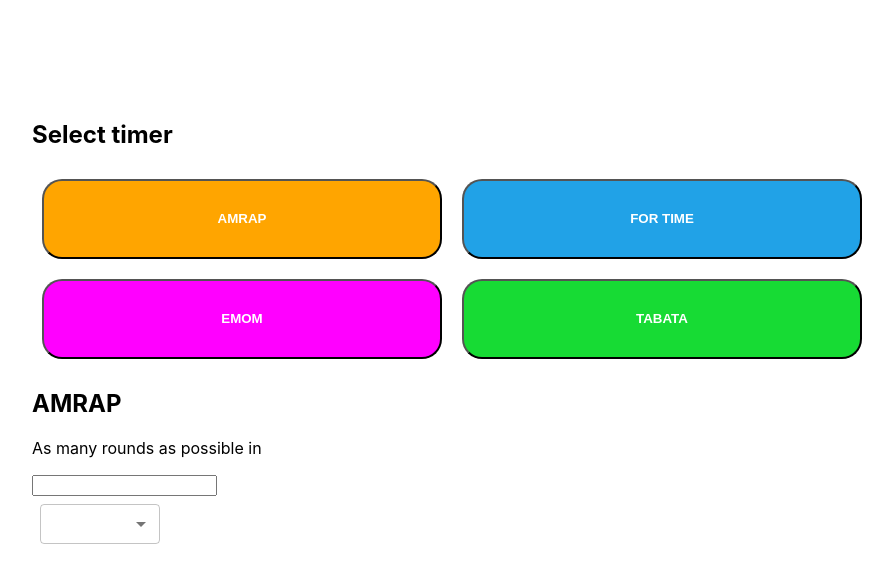
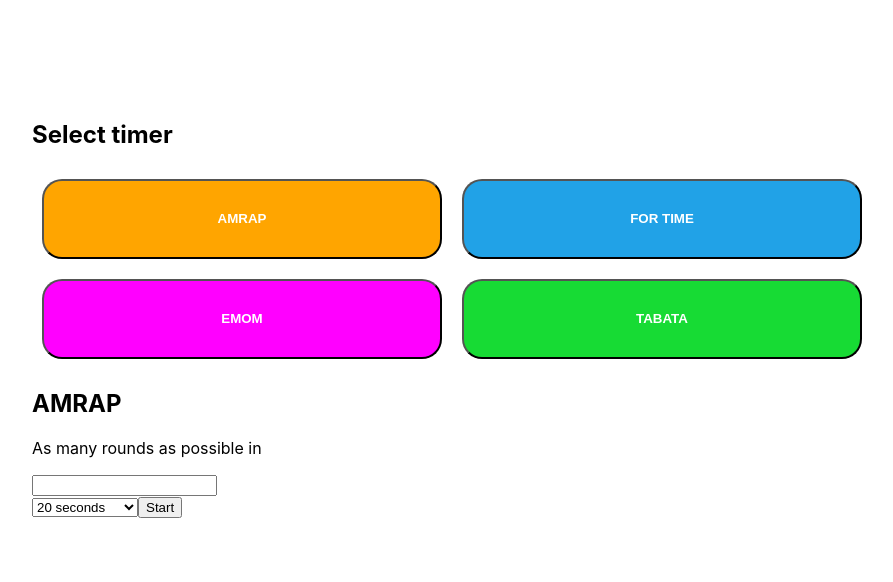
Before and after one commit to gabmor38/Fitness_Timer, a React (Create React App) app: page / in a window 1280 px wide. Both pictures are taken after a click on the button "AMRAP". Shown: the top 582 px of the page, without its empty margins (68-961 px from the left). Built offline with nearby package versions, Linux system fonts and the light colour scheme.

Commit message:
changed the timer to be able to pass to parent

```diff
--- a/src/components/InitializeTimer.jsx
+++ b/src/components/InitializeTimer.jsx
@@ -6,14 +6,19 @@ import Timer from "./Timer";
 export default function Initialize () {
 
   const [selectTimer, setSelectTimer] = useState();
+  const [selectRoundTime, setSelectRoundTime] = useState();
 
   const handleClick = (event) => {
     const buttonId = event.target.id;
-    setSelectTimer(buttonId)
-
+    setSelectTimer(buttonId);
   }
 
-  console.log("T",selectTimer)
+  const getRoundTime = (value) => {
+    console.log("roundTime", value);
+    setSelectRoundTime(value);
+  }
+
+  console.log("T",selectRoundTime)
   return (
     <>
     <div className="mainContainer">
@@ -26,8 +31,11 @@ export default function Initialize () {
       </div>
       <div>
         {selectTimer !== undefined && (
-        <Timer selectTimer={selectTimer}/>
+        <Timer selectTimer={selectTimer} getRounds= {getRoundTime}/>
         )}
+      </div>
+      <div>
+
       </div>
     </div>
 
--- a/src/components/Timer.jsx
+++ b/src/components/Timer.jsx
@@ -13,6 +13,10 @@ export default function Timer (props) {
   const forTime = props.selectTimer === '2';
 
 
+  const inputValue = (e) => {
+    console.log("Ivalue", e.target.value)
+    props.getRounds(e.target.value)
+  }
 
 
   return (
@@ -22,7 +26,7 @@ export default function Timer (props) {
         <div>
           <h2>AMRAP</h2>
           <p>As many rounds as possible in</p>
-          <input type="number" />
+          <input type="number" onChange={inputValue}/>
         </div>
       )}
       {forTime && (
@@ -38,7 +42,7 @@ export default function Timer (props) {
 
       )}
       <div>
-        <Clock/>
+        <Clock />
       </div>
 
 
--- a/src/components/clock.jsx
+++ b/src/components/clock.jsx
@@ -1,36 +1,63 @@
 import React from 'react';
-import InputLabel from '@mui/material/InputLabel';
-import MenuItem from '@mui/material/MenuItem';
-import FormControl from '@mui/material/FormControl';
-import Select from '@mui/material/Select';
+// import InputLabel from '@mui/material/InputLabel';
+// import MenuItem from '@mui/material/MenuItem';
+// import FormControl from '@mui/material/FormControl';
+// import Select from '@mui/material/Select';
 
 export default function clock () {
 
+
+  const handleSubmit = (e) => {
+    e.preventDefault();
+    const select = document.getElementById("timer");
+    const selectedValue = select.value;
+    console.log("Selected value:", selectedValue);
+  }
+
   return (
 
-  <FormControl sx={{ m: 1, minWidth: 120 }} size="small">
-    <InputLabel id="demo-select-small-label"></InputLabel>
-    <Select
-      labelId="demo-select-small-label"
-      id="demo-select-small"
-      value=""
-      label=""
-    >
+    <form onSubmit={handleSubmit}>
+      <select id="timer">
+        <option value={1}>20 seconds </option>
+        <option value={2}>30 seconds </option>
+        <option value={3}>45 seconds </option>
+        <option value={4}>1 minute </option>
+        <option value={5}>1:15 minutes </option>
+        <option value={6}>1:30 minutes </option>
+        <option value={7}>1:45 minutes </option>
+        <option value={8}>2 minutes </option>
+        <option value={9}>02:15 minutes</option>
+        <option value={10}>02:30 minutes</option>
+        <option value={11}>02:45 minutes</option>
+        <option value={12}>3 minutes</option>
+      </select>
+      <input value="Start" type="submit" />
+    </form>
 
-    <MenuItem value={1}>20 seconds</MenuItem>
-    <MenuItem value={2}>30 seconds</MenuItem>
-    <MenuItem value={3}>45 seconds</MenuItem>
-    <MenuItem value={4}>1 minute</MenuItem>
-    <MenuItem value={5}>01:15 minutes</MenuItem>
-    <MenuItem value={6}>1:30 minutes</MenuItem>
-    <MenuItem value={7}>01:45 minutes</MenuItem>
-    <MenuItem value={8}>2 minutes</MenuItem>
-    <MenuItem value={9}>02:15 minutes</MenuItem>
-    <MenuItem value={10}>02:30 minutes</MenuItem>
-    <MenuItem value={11}>02:45 minutes</MenuItem>
-    <MenuItem value={12}>3 minutes</MenuItem>
-    </Select>
-  </FormControl>
+
+  // <FormControl sx={{ m: 1, minWidth: 120 }} size="small" >
+  //   <InputLabel id="demo-select-small-label"></InputLabel>
+  //   <Select
+  //     labelId="demo-select-small-label"
+  //     id="demo-select-small"
+  //     value=""
+  //     label=""
+  //   >
+  //   <MenuItem value={1}>20 seconds</MenuItem>
+  //   <MenuItem value={2}>30 seconds</MenuItem>
+  //   <MenuItem value={3}>45 seconds</MenuItem>
+  //   <MenuItem value={4}>1 minute</MenuItem>
+  //   <MenuItem value={5}>01:15 minutes</MenuItem>
+  //   <MenuItem value={6}>1:30 minutes</MenuItem>
+  //   <MenuItem value={7}>01:45 minutes</MenuItem>
+  //   <MenuItem value={8}>2 minutes</MenuItem>
+  //   <MenuItem value={9}>02:15 minutes</MenuItem>
+  //   <MenuItem value={10}>02:30 minutes</MenuItem>
+  //   <MenuItem value={11}>02:45 minutes</MenuItem>
+  //   <MenuItem value={12}>3 minutes</MenuItem>
+  //   </Select>
+
+  // </FormControl>
 
   );
 
```
